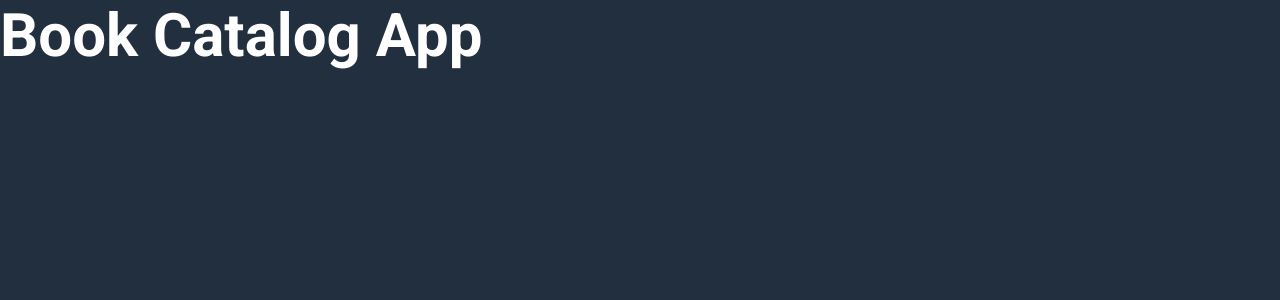
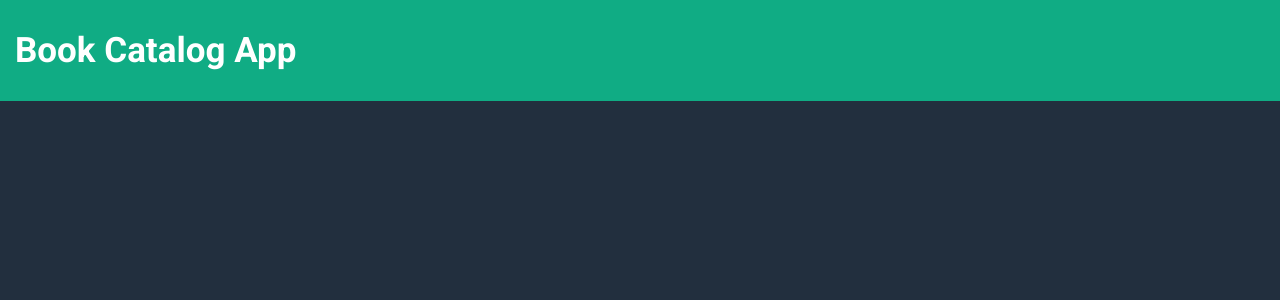
Before and after one commit to niketski/react-book-catalog-app, a React (Create React App) app: page / in a window 1280 px wide. Shown: the top 300 px of the page. Built offline with nearby package versions, Linux system fonts and the light colour scheme.

Commit message:
added minor changes to header

```diff
--- a/src/components/header/Header.js
+++ b/src/components/header/Header.js
@@ -1,8 +1,10 @@
+import styles from './Header.module.css';
+
 import HeaderLogo from "./HeaderLogo";
 
 function Header() {
     return (
-        <header>
+        <header className={styles.mainHeader}>
             <HeaderLogo/>
         </header>
     );
--- /dev/null
+++ b/src/components/header/Header.module.css
@@ -0,0 +1,4 @@
+.mainHeader {
+    background-color: var(--primary-color);
+    padding: 30px 15px;
+}
--- a/src/components/header/HeaderLogo.module.css
+++ b/src/components/header/HeaderLogo.module.css
@@ -1,4 +1,7 @@
 .HeaderLogo {
     display: inline-block;
-    font-size: 30px;
 }
+
+.HeaderLogo h1 {
+    font-size: 35px;
+}
```
